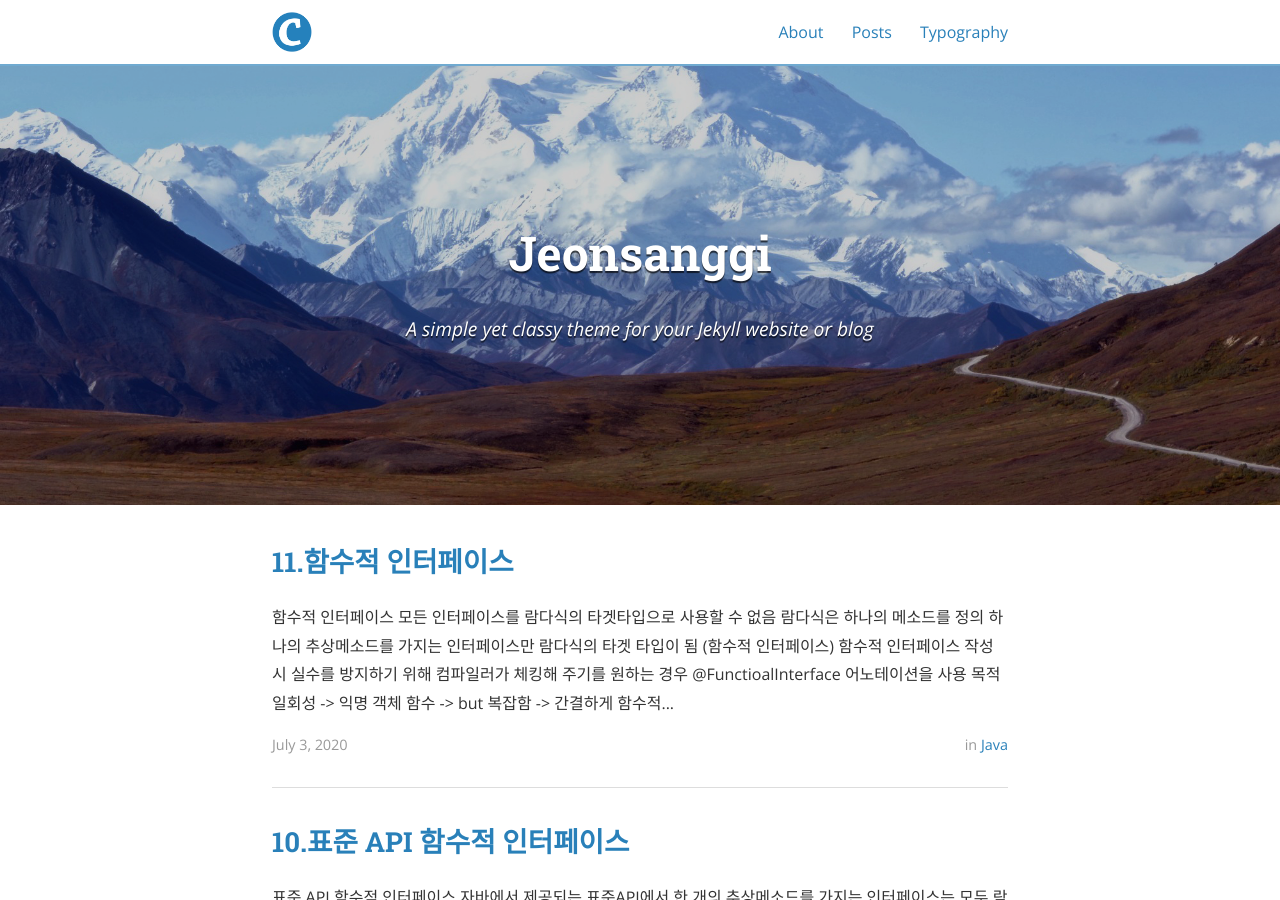
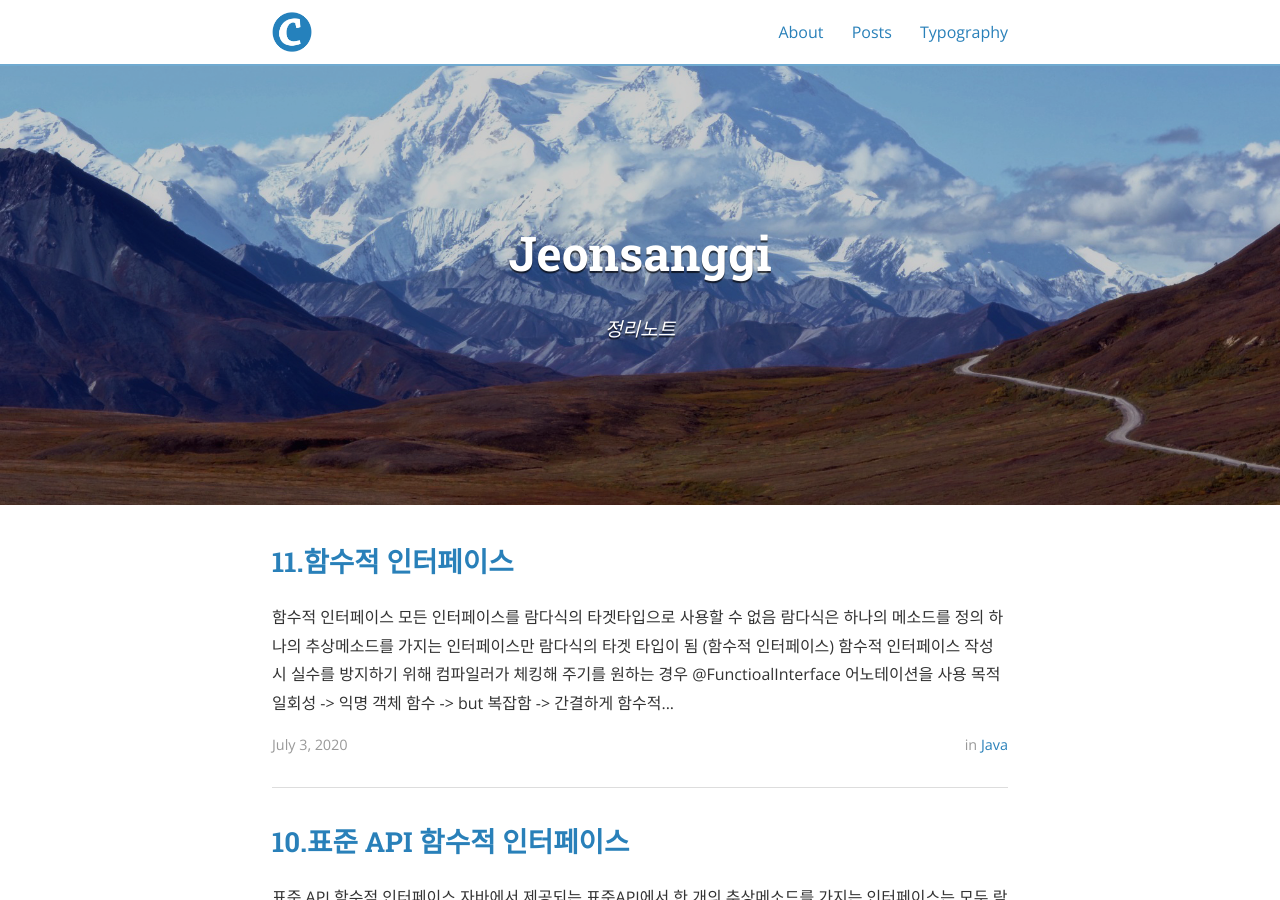
Before and after one commit to jeonsanggi/jeonsanggi.github.io, a Jekyll site: the page built from index.html, in a window 1280 px wide and 900 px high. Built offline with Jekyll 4.4.1, drawn with Linux system fonts in a browser that asks for light colours; nearby versions of some CDN libraries; the list of posts is cut into pages by our own code.

Commit message:
subtitle change

```diff
--- a/_config.yml
+++ b/_config.yml
@@ -10,7 +10,7 @@ exclude:
 
 # Site settings
 title: Jeonsanggi
-subtitle: "A simple yet classy theme for your Jekyll website or blog"
+subtitle: "정리노트"
 email: jsg2861@gmail.com
 name: Sanggi Jeon
 description: >
```
